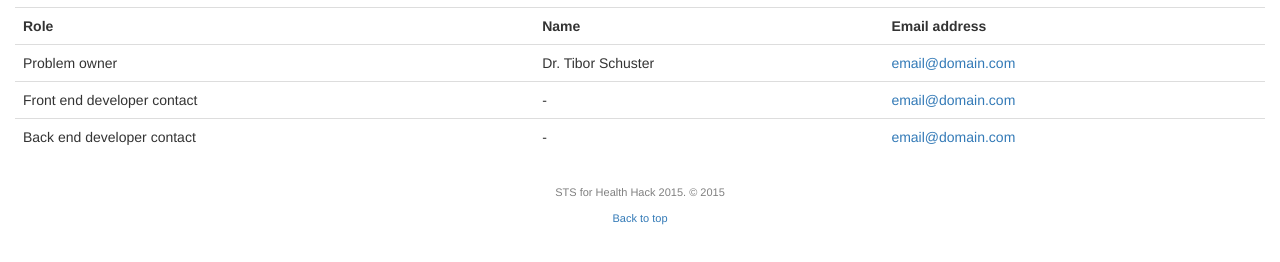
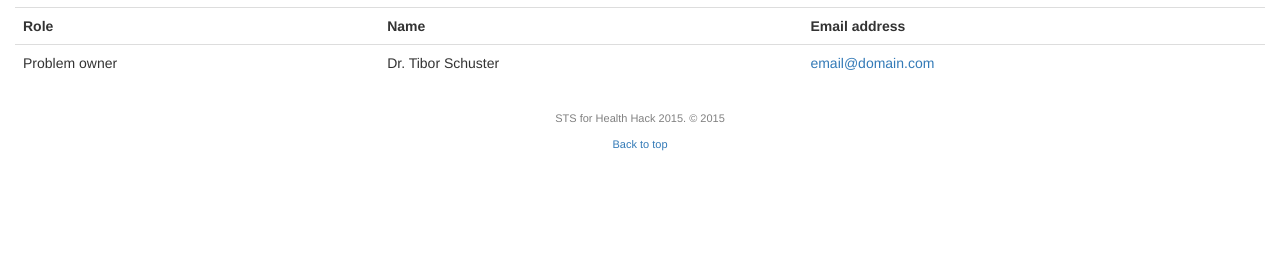
Before and after one commit to nm-t/STS, a website: page contact.html in a window 1280 px wide. Shown: the part 410-672 px from the top of the page. Drawn offline with Linux system fonts and the light colour scheme.

Commit message:
Point to code Remove unused rows.

```diff
--- a/contact.html
+++ b/contact.html
@@ -32,16 +32,6 @@
 		    <td>Dr. Tibor Schuster</td>
 		    <td><a href="mailto:email@domain.com">email@domain.com</a></td>
 		  </tr>
-		  <tr>
-		    <td>Front end developer contact</td>
-		    <td>-</td>
-		    <td><a href="mailto:email@domain.com">email@domain.com</a></td>
-		  </tr>
-		  <tr>
-		    <td>Back end developer contact</td>
-		    <td>-</td>
-		    <td><a href="mailto:email@domain.com">email@domain.com</a></td>
-		  </tr>
 		</table>
 	</div>
 
```
Also changed, not shown: about.html (+1 -1 lines).
